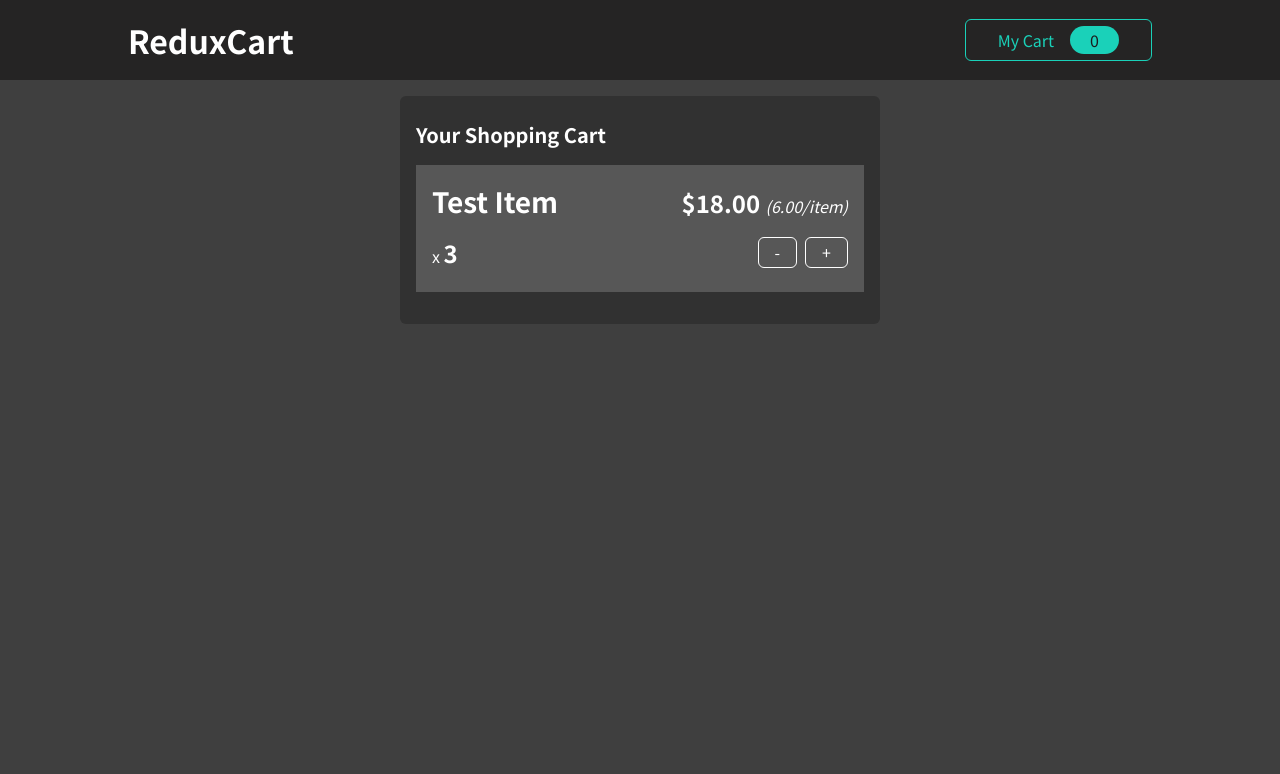
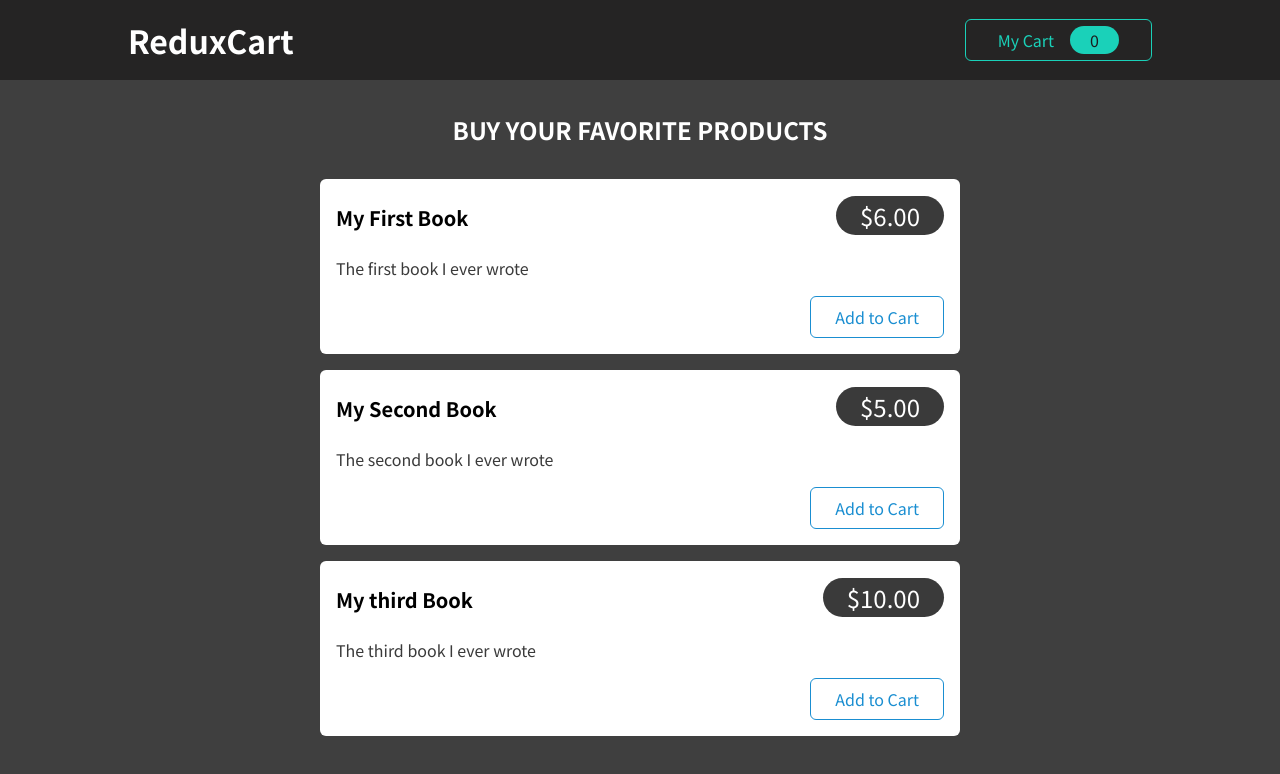
Before and after one commit to volhfx07132/Advanced_Redux, a React (Create React App) app in the folder my-app/: page / in a window 1280 px wide. Shown: the top 774 px of the page. Built offline with nearby package versions, Linux system fonts and the light colour scheme.

Commit message:
Refresher / Practice: Part 2/2

```diff
--- a/my-app/src/App.js
+++ b/my-app/src/App.js
@@ -2,16 +2,16 @@
 import Layout from "./components/Layout/Layout";
 import Products from "./components/Shop/Products";
 import Cart from "./components/Cart/Cart";
-import {useSelector} from "react-redux";
+import { useSelector } from "react-redux";
 
 function App() {
   const showCart = useSelector((state) => state.ui.cartIsVisible);
   return (
     <Layout>
-       <Cart />
-       {showCart && <Products />}
+      {showCart && <Cart />}
+      <Products />
     </Layout>
-  )
+  );
 }
 
 export default App;
--- a/my-app/src/components/Cart/Cart.js
+++ b/my-app/src/components/Cart/Cart.js
@@ -1,15 +1,28 @@
+import { useSelector } from 'react-redux';
+
 import Card from '../UI/Card';
 import classes from './Cart.module.css';
 import CartItem from './CartItem';
 
 const Cart = (props) => {
+  const cartItems = useSelector((state) => state.cart.items);
+
   return (
     <Card className={classes.cart}>
       <h2>Your Shopping Cart</h2>
       <ul>
-        <CartItem
-          item={{ title: 'Test Item', quantity: 3, total: 18, price: 6 }}
-        />
+        {cartItems.map((item) => (
+          <CartItem
+            key={item.id}
+            item={{
+              id: item.id,
+              title: item.name,
+              quantity: item.quantity,
+              total: item.totalPrice,
+              price: item.price,
+            }}
+          />
+        ))}
       </ul>
     </Card>
   );
--- a/my-app/src/components/Cart/CartItem.js
+++ b/my-app/src/components/Cart/CartItem.js
@@ -1,14 +1,27 @@
-import classes from './CartItem.module.css';
+import classes from "./CartItem.module.css";
+import { useDispatch } from "react-redux";
+import { cartActions } from "../../store/cart-slice";
 
 const CartItem = (props) => {
-  const { title, quantity, total, price } = props.item;
+  const dispatch = useDispatch();
+  const { title, quantity, total, price, id } = props.item;
+
+  const removeItemHandler = () => {
+    dispatch(cartActions.removeItemFromCart(id));
+  };
+
+  const addItemHandler = () => {
+    dispatch(cartActions.addItemToCart({
+      id, price, title
+    }));
+  }
 
   return (
     <li className={classes.item}>
       <header>
         <h3>{title}</h3>
         <div className={classes.price}>
-          ${total.toFixed(2)}{' '}
+          ${total.toFixed(2)}{" "}
           <span className={classes.itemprice}>({price.toFixed(2)}/item)</span>
         </div>
       </header>
@@ -17,8 +30,8 @@
           x <span>{quantity}</span>
         </div>
         <div className={classes.actions}>
-          <button>-</button>
-          <button>+</button>
+          <button onClick={removeItemHandler}>-</button>
+          <button onClick={addItemHandler}>+</button>
         </div>
       </div>
     </li>
--- a/my-app/src/components/Shop/ProductItem.js
+++ b/my-app/src/components/Shop/ProductItem.js
@@ -1,8 +1,17 @@
-import Card from '../UI/Card';
-import classes from './ProductItem.module.css';
+import Card from "../UI/Card";
+
+import classes from "./ProductItem.module.css";
+import { useDispatch } from "react-redux";
+import { cartActions } from "../../store/cart-slice";
 
 const ProductItem = (props) => {
-  const { title, price, description } = props;
+  const dispatch = useDispatch();
+
+  const { title, price, description, id } = props;
+
+  const addToCartHandler = () => {
+    dispatch(cartActions.addItemToCart({ id, price, title }));
+  };
 
   return (
     <li className={classes.item}>
@@ -13,7 +22,7 @@
         </header>
         <p>{description}</p>
         <div className={classes.actions}>
-          <button>Add to Cart</button>
+          <button onClick={addToCartHandler}>Add to Cart</button>
         </div>
       </Card>
     </li>
--- a/my-app/src/components/Shop/Products.js
+++ b/my-app/src/components/Shop/Products.js
@@ -1,16 +1,41 @@
-import ProductItem from './ProductItem';
-import classes from './Products.module.css';
+import ProductItem from "./ProductItem";
+import classes from "./Products.module.css";
+
+const DUMMY_PRODUCTS = [
+  {
+    id: "p1",
+    price: 6,
+    title: "My First Book",
+    description: "The first book I ever wrote",
+  },
+  {
+    id: "p2",
+    price: 5,
+    title: "My Second Book",
+    description: "The second book I ever wrote",
+  },
+  {
+    id: "p3",
+    price: 10,
+    title: "My third Book",
+    description: "The third book I ever wrote",
+  },
+];
 
 const Products = (props) => {
   return (
     <section className={classes.products}>
       <h2>Buy your favorite products</h2>
       <ul>
-        <ProductItem
-          title='Test'
-          price={6}
-          description='This is a first product - amazing!'
-        />
+        {DUMMY_PRODUCTS.map((product) => (
+          <ProductItem
+            key={product.id}
+            id={product.id}
+            title={product.title}
+            price={product.price}
+            description={product.description}
+          />
+        ))}
       </ul>
     </section>
   );
--- a/my-app/src/store/cart-slice.js
+++ b/my-app/src/store/cart-slice.js
@@ -31,8 +31,8 @@
       if (existingItem.quantity === 1) {
         state.items = state.items.filter((item) => item.id !== id);
       } else {
-        existingItem.quantity--;
-        existingItem.totalPrice = existingItem.totalPrice - existingItem.price;
+       existingItem.quantity--;
+       existingItem.totalPrice = existingItem.totalPrice - existingItem.price;
       }
     },
   },
```
Also changed, not shown: my-app/src/components/Cart/CartButton.js (+6 -3 lines).
